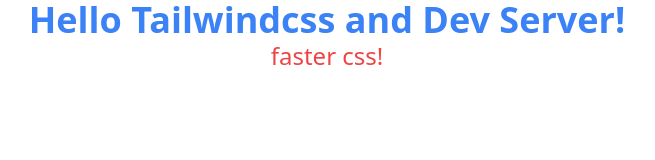
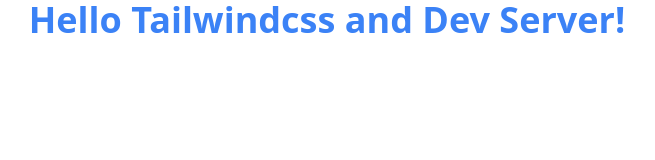
Before and after one commit to defensadev/simple-development-server, a website: page public/index.html in a window 1280 px wide. Shown: the whole page, without its empty margins (313-968 px from the left). Drawn offline with Linux system fonts and the light colour scheme.

Commit message:
added optimizations

```diff
--- a/public/index.html
+++ b/public/index.html
@@ -12,8 +12,5 @@
     <p class="text-4xl text-center font-extrabold text-blue-500">
       Hello Tailwindcss and Dev Server!
     </p>
-    <div class="flex justify-center">
-      <p class="text-2xl font-extralight text-red-500">faster css!</p>
-    </div>
   </body>
 </html>
--- a/src/index.ts
+++ b/src/index.ts
@@ -1,3 +1,5 @@
 console.log("WS Reload System");
 console.log("changing files in /src or /public cause the server to reload!");
 console.log("try it with `yarn start` or `npm run start`");
+
+//asdf
```
Also changed, not shown: public/index.css, readme.md, 1 other file.
